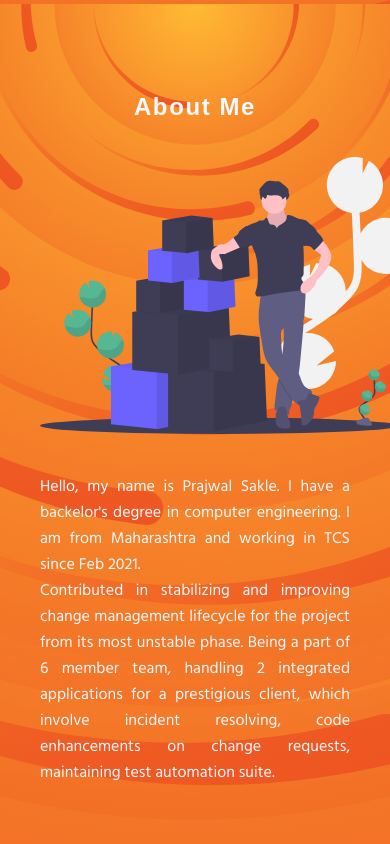
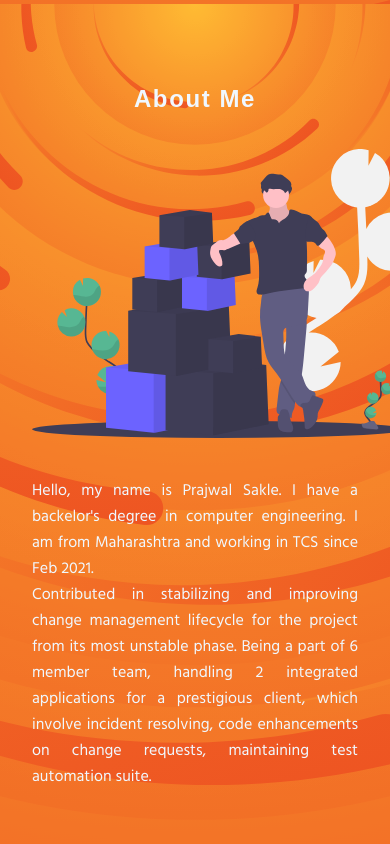
Before and after one commit to sakleprajwal/Portfolio-Website, a plain HTML site: page index.html in a window 390 px wide. Shown: the part 840-1684 px from the top of the page. Drawn offline with Linux system fonts and the light colour scheme; a web font is replaced by a local one.

Commit message:
fix resolved responsive issue on mobile

```diff
--- a/myStyle.css
+++ b/myStyle.css
@@ -7,6 +7,14 @@
     --footer-color : rgba(107, 114, 128, var(--tw-bg-opacity));
 }
 
+body{
+    width: 100%;
+    height: 100%;
+    padding: 0px;
+    margin: 0px;
+    overflow-x: hidden;
+}
+
 .bg-fixed{
     color: aliceblue;
     background-image: url('hero-bg.svg');
@@ -14,6 +22,7 @@
     background-position: center;
   background-repeat: no-repeat;
   background-size: cover;
+
 }
 
 .hero-section{
@@ -98,8 +107,8 @@
     margin: auto;
     align-items: center;
     width: 100%;
-    max-width: 30rem;
-    height: 50%;
+    max-width: 25rem;
+    height: 40%;
 }
 
 .aboutme-para{
@@ -124,6 +133,7 @@
     justify-content: center;
     list-style-type: none;
     font-size: 1.5rem;
+    padding-left: 0%;
 }
 
 .skill-item{
```
